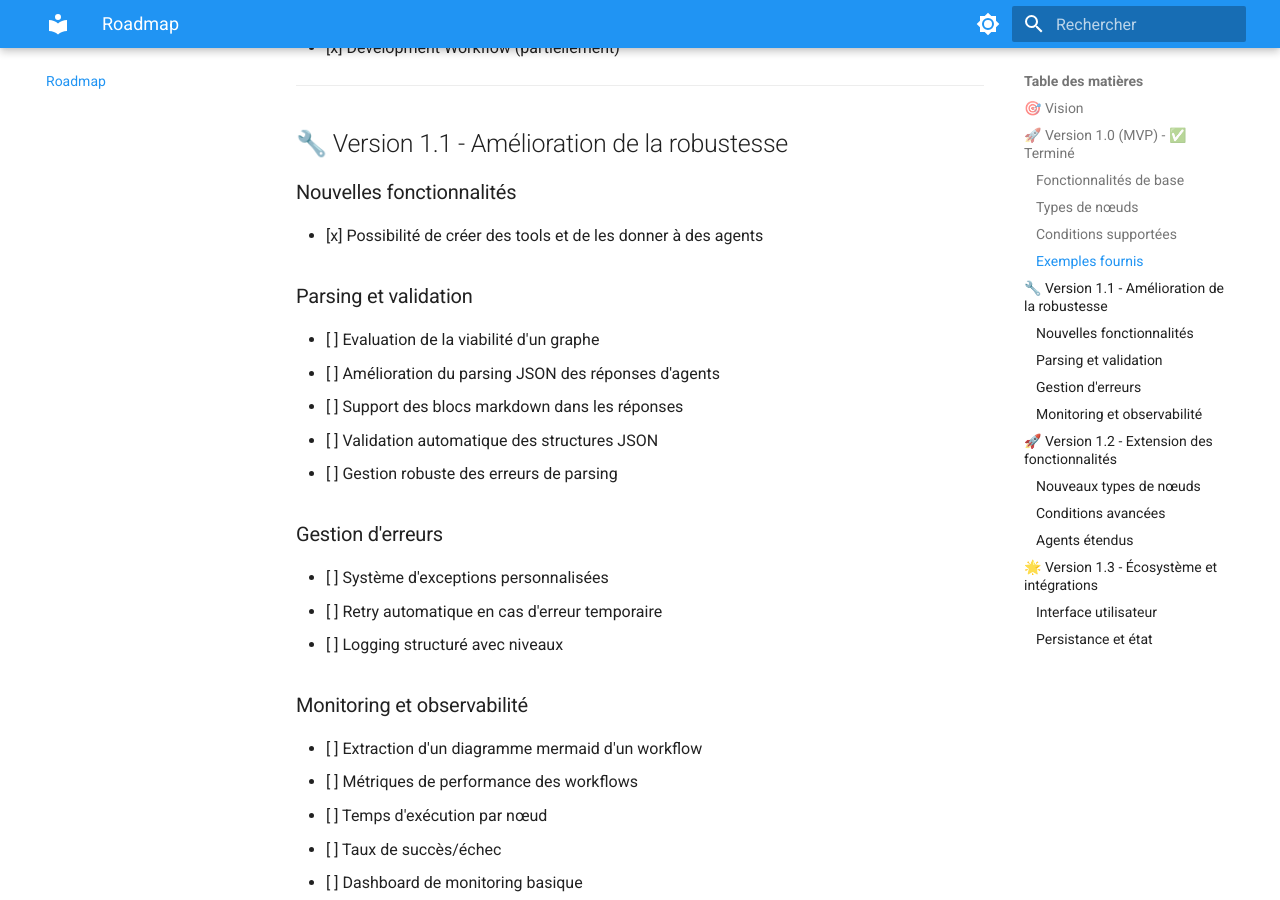
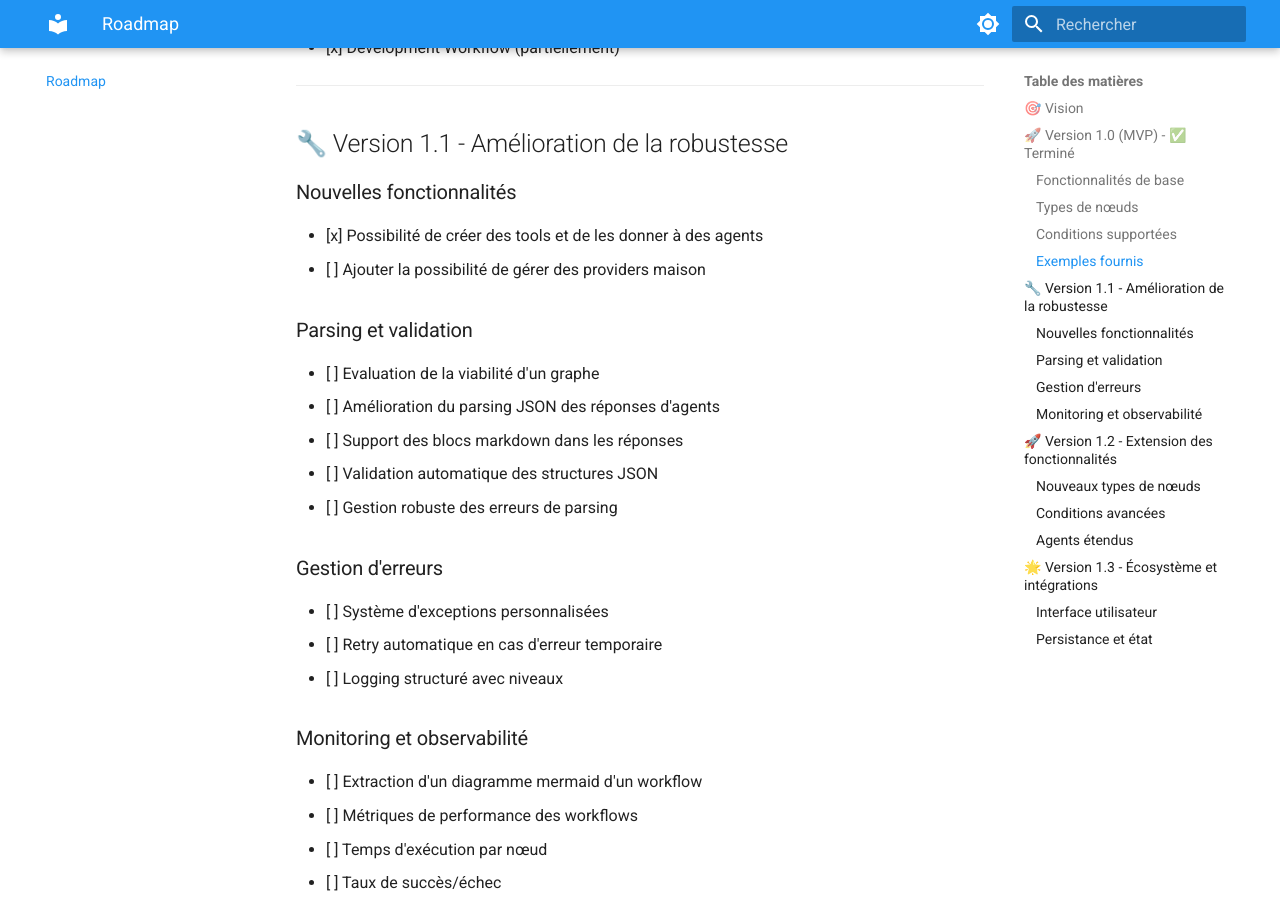
Before and after one commit to Vasulvius/TestPydanticWorkflow, an MkDocs documentation site: the page built from docs/roadmap.md, in a window 1280 px wide and 900 px high, scrolled down 1263 px. Built offline with MkDocs 1.6.1 and Material for MkDocs 9.7.7, drawn with Linux system fonts in a browser that asks for light colours.

Commit message:
docs: update roadmap

```diff
--- a/docs/roadmap.md
+++ b/docs/roadmap.md
@@ -40,6 +40,7 @@ Devenir le framework de référence pour la création et l'exécution de workflo
 
 ### Nouvelles fonctionnalités
 - [x] Possibilité de créer des tools et de les donner à des agents
+- [ ] Ajouter la possibilité de gérer des providers maison
 
 ### Parsing et validation
 - [ ] Evaluation de la viabilité d'un graphe
```
